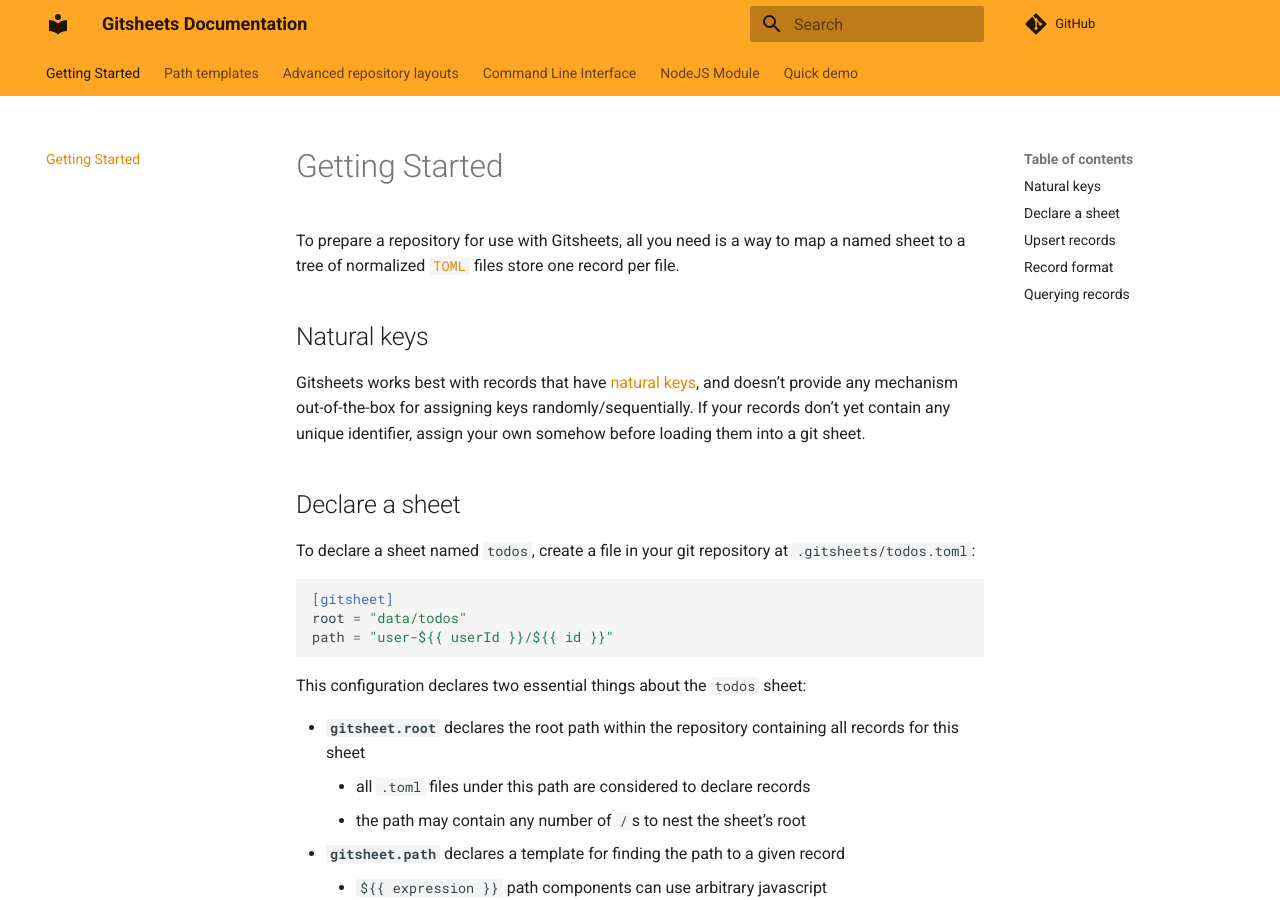
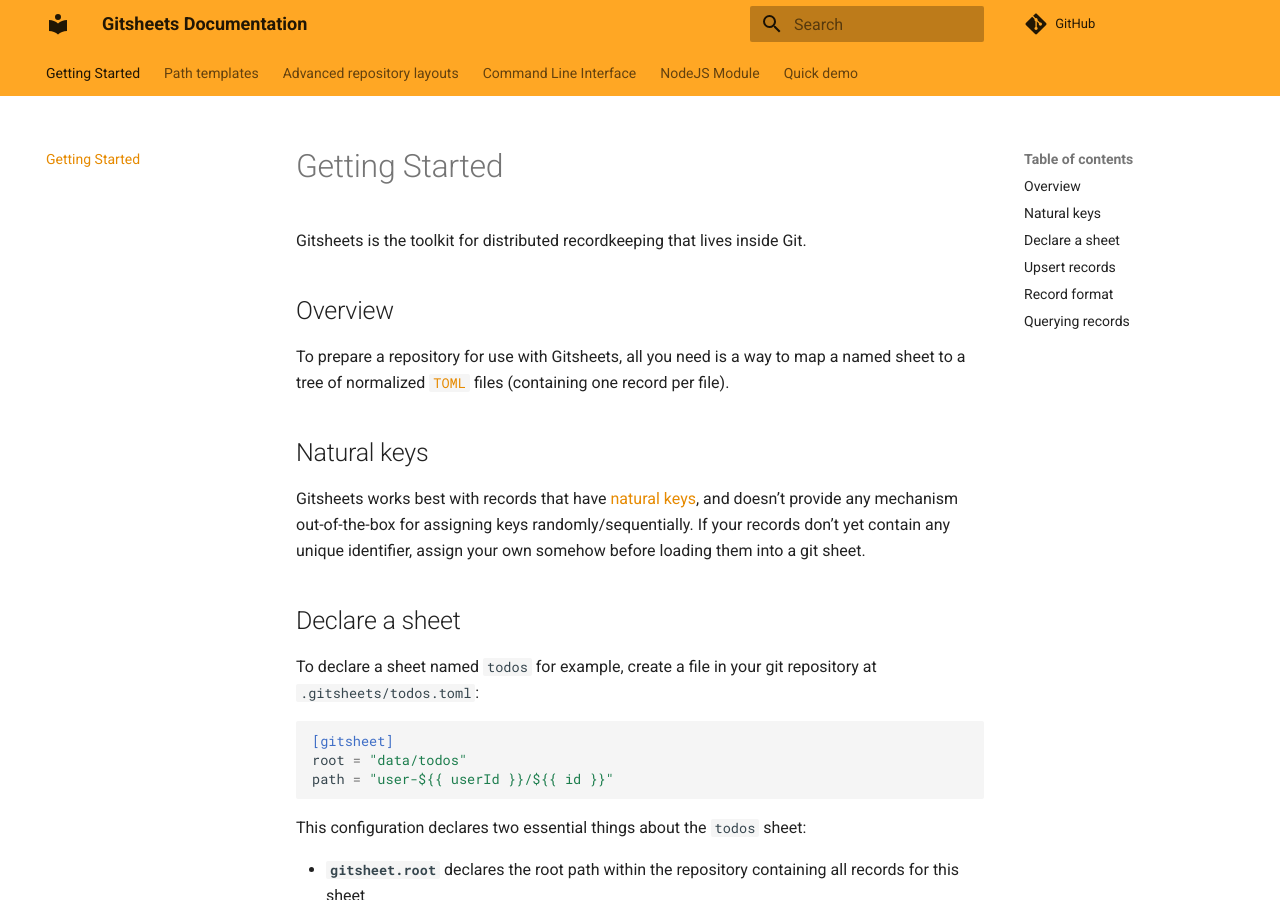
Before and after one commit to JarvusInnovations/gitsheets, an MkDocs documentation site: the page built from docs/README.md, in a window 1280 px wide and 900 px high. Built offline with MkDocs 1.6.1 and Material for MkDocs 9.7.7, drawn with Linux system fonts in a browser that asks for light colours; nearby versions of some CDN libraries; comment, search, counter and statistics services are not loaded.

Commit message:
docs: refine main page content

````diff
--- a/docs/README.md
+++ b/docs/README.md
@@ -1,6 +1,10 @@
 # Getting Started
 
-To prepare a repository for use with Gitsheets, all you need is a way to map a named sheet to a tree of normalized [`TOML`](https://toml.io/) files store one record per file.
+Gitsheets is the toolkit for distributed recordkeeping that lives inside Git.
+
+## Overview
+
+To prepare a repository for use with Gitsheets, all you need is a way to map a named sheet to a tree of normalized [`TOML`](https://toml.io/) files (containing one record per file).
 
 ## Natural keys
 
@@ -8,7 +12,7 @@
 
 ## Declare a sheet
 
-To declare a sheet named `todos`, create a file in your git repository at `.gitsheets/todos.toml`:
+To declare a sheet named `todos` for example, create a file in your git repository at `.gitsheets/todos.toml`:
 
 ```toml
 [gitsheet]
````
